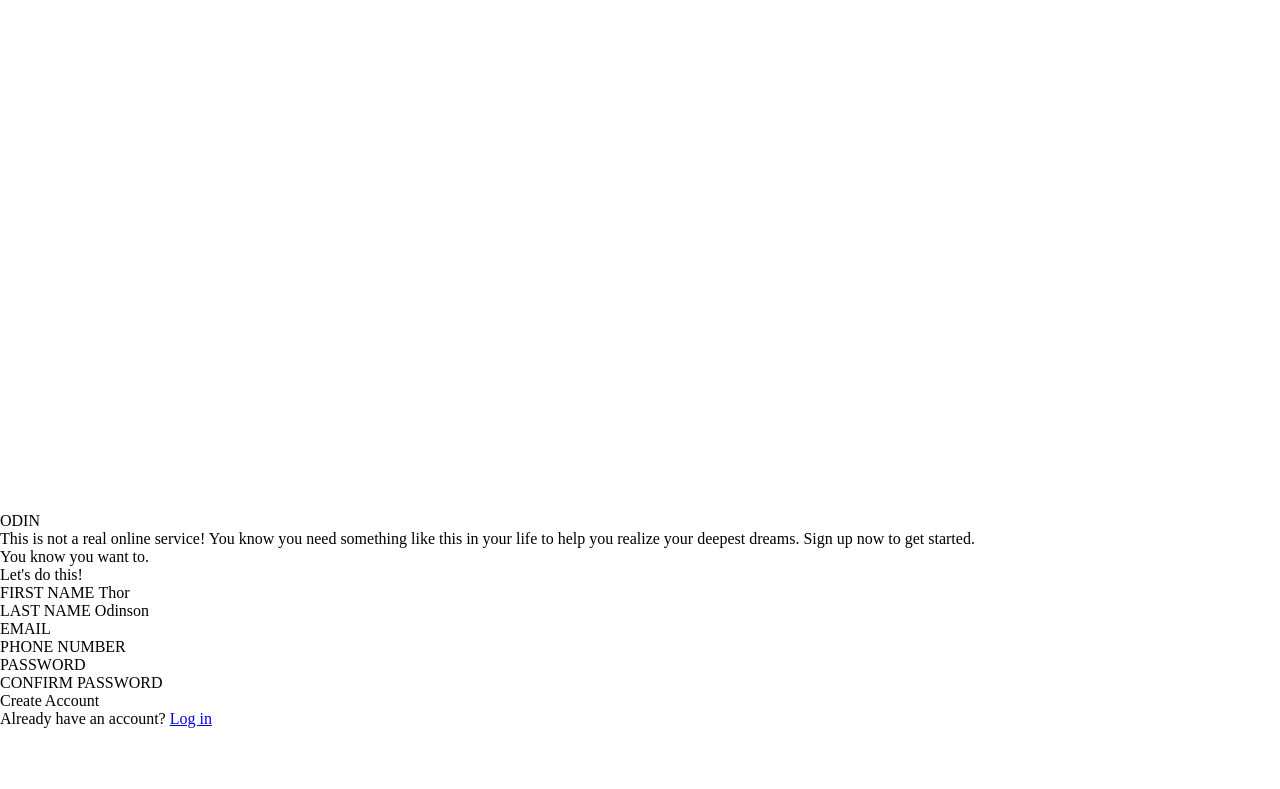
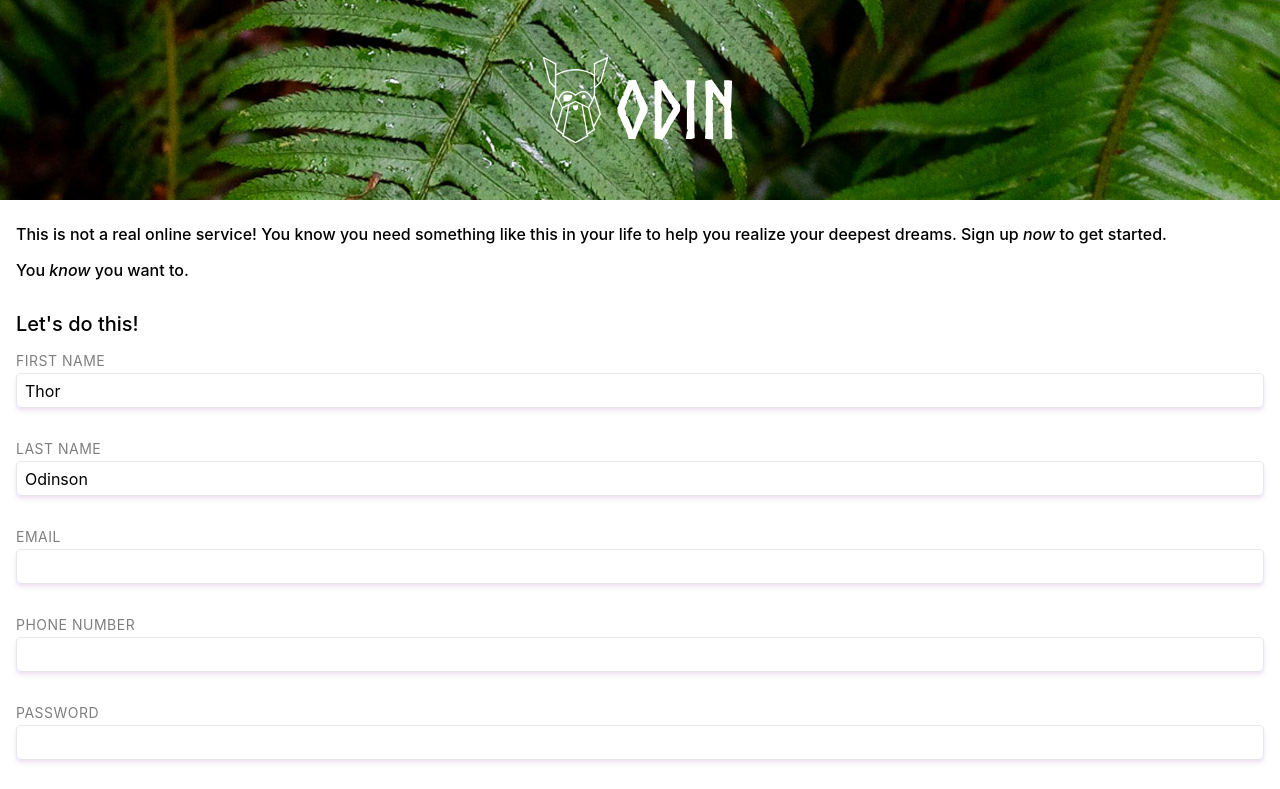
Before and after one commit to Norwyx/sign-up-form-top, a plain HTML site: page index.html in a window 1280 px wide. Shown: the top 789 px of the page. Drawn offline with Linux system fonts and the light colour scheme.

Commit message:
Finish 375px styles

```diff
--- a/index.html
+++ b/index.html
@@ -8,25 +8,25 @@
     <link rel="stylesheet" href="style.css">
 </head>
 <body>
-    <main>
-        <section class="top">
-            <div class="top__logo">
+    <main class="flex column">
+        <section class="top flex center">
+            <div class="top__logo flex center-y">
                 <img src="images/odin-logo.png" alt="Odin logo" class="logo__image">
                 <p class="logo__text">ODIN</p>
             </div>
         </section>
-        <section class="bottom">
+        <section class="bottom flex column">
             <div class="bottom__text">
                 <p class="text__content">
-                    This is not a real online service! You know you need something like this in your life to help you realize your deepest dreams. Sign up now to get started.
+                    This is not a real online service! You know you need something like this in your life to help you realize your deepest dreams. Sign up <em>now</em> to get started.
                 </p>
                 <p class="text__content">
-                    You know you want to.
+                    You <em>know</em> you want to.
                 </p>
             </div>
             <div class="bottom__form">
                 <p>Let's do this!</p>
-                <form action="#" class="form">
+                <form action="#" class="form flex column">
                     <div class="form__element">
                         <label for="first-name">FIRST NAME</label>
                         <input type="text" name="first-name" id="first-name" value="Thor">
@@ -53,8 +53,8 @@
                     </div>
                 </form>
             </div>
-            <div class="bottom__action">
-                <button>Create Account</button>
+            <div class="bottom__action text-center">
+                <button class="text-center">Create Account</button>
                 <p>Already have an account?
                     <a href="#" rel="noopener noreferrer">Log in</a>
                 </p>
--- a/style.css
+++ b/style.css
@@ -9,7 +9,6 @@ button, input {
     padding: 0;
     margin: 0;
     text-decoration: none;
-    cursor: pointer;
     outline: none;
     font-family: inherit;
     text-align: left;
@@ -56,3 +55,115 @@ REUSABLES
 .text-center {
     text-align: center;
 }
+
+
+
+/*
+Variables
+*/
+@font-face {
+    font-family: 'Norse Bold';
+    src: url(Norse-Bold.otf);
+    font-display: swap;
+}
+
+:root {
+    --btn-bg-clr: #596D48;
+    --input-border-clr: #E5E7EB;
+    --text-clr: black;
+    --input-shadow:
+    0px 1px 1.5px hsl(var(--shadow-color) / 0),
+    0px 1.6px 2.4px hsl(var(--shadow-color) / 0.11),
+    0px 3px 4.5px hsl(var(--shadow-color) / 0.22);
+    --shadow-color: 286deg 36% 72%;
+    --section-shadow: 0px 4px 19px 1px rgba(0,0,0,0.15);
+}
+
+body {
+    font-family: -apple-system, BlinkMacSystemFont, "Segoe UI", Roboto, Helvetica, Arial, sans-serif, "Apple Color Emoji", "Segoe UI Emoji", "Segoe UI Symbol";;
+}
+
+
+
+/*
+Main Styles
+*/
+.top {
+    background-image: url(/images/logo-background.jpg);
+    background-size: 100%;
+    background-repeat: no-repeat;
+    background-position: center;
+    min-height: 12.5rem;
+
+    .top__logo {
+        gap: .5rem;
+    }
+
+    .logo__image {
+        width: 65px;
+        height: auto;
+    }
+
+    .logo__text {
+        color: white;
+        font-family: 'Norse Bold', sans-serif;
+        font-size: 5rem;
+        margin-top: 1.2rem;
+    }
+}
+
+.bottom {
+    padding: 1.5rem 1rem;
+    gap: 2rem;
+
+    .text__content, .bottom__form p {
+        font-weight: 500;
+    }
+
+    .text__content:first-child {
+        margin-bottom: 1rem;
+    }
+
+    .bottom__form p {
+        font-size: 1.25rem;
+        margin-bottom: 1rem;
+    }
+
+    form {
+        gap: 2rem;
+
+        .form__element {
+            display: flex;
+            flex-direction: column;
+            width: 100%;
+            gap: .25rem;
+
+            label {
+                font-size: .875rem;
+                letter-spacing: .5px;
+                opacity: .5;
+            }
+
+            input {
+                border: 1px solid var(--input-border-clr);
+                border-radius: 5px;
+                min-height: 35px;
+                padding: 0 .5rem;
+                box-shadow: var(--input-shadow);
+            }
+        }
+    }
+
+    .bottom__action {
+        button {
+            width: 100%;
+            background-color: var(--btn-bg-clr);
+            color: white;
+            border-radius: 5px;
+            cursor: pointer;
+            margin-bottom: 1rem;
+            padding: .8rem 0;
+            box-shadow: var(--input-shadow);
+        }
+    }
+}
```
